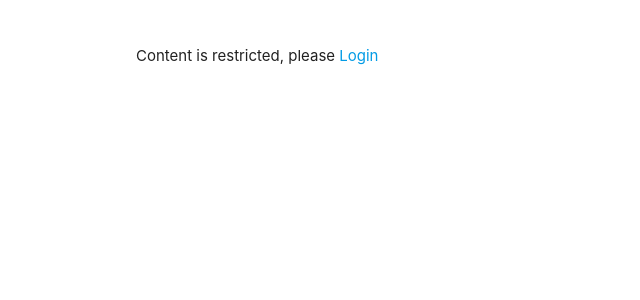
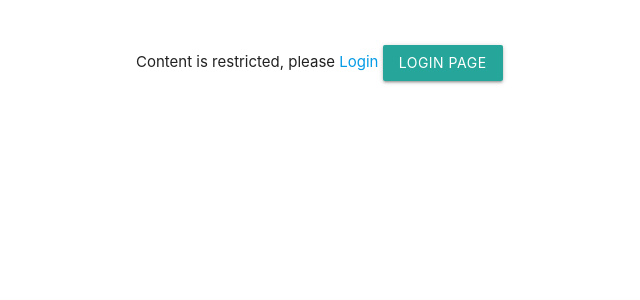
Before and after one commit to laptevARTEM/pr_php, a PHP site: page /adduser.php in a window 1280 px wide. Shown: the top 300 px of the page, without its empty margins (304-944 px from the left). Run offline with PHP 8.4, Linux system fonts and the light colour scheme.

Commit message:
Login btn on adduser.php

```diff
--- a/adduser.php
+++ b/adduser.php
@@ -70,6 +70,7 @@ if (isset($_SESSION['auth']) && $_SESSION['auth'] === true){
         Content is restricted, please <a href="login.php">Login</a>
     </span>
     <?php endif;?>
+    <a href="login.php"><input type="submit" class="btn" value="Login page"></a>
 </div>
 </body>
 </html>
```
